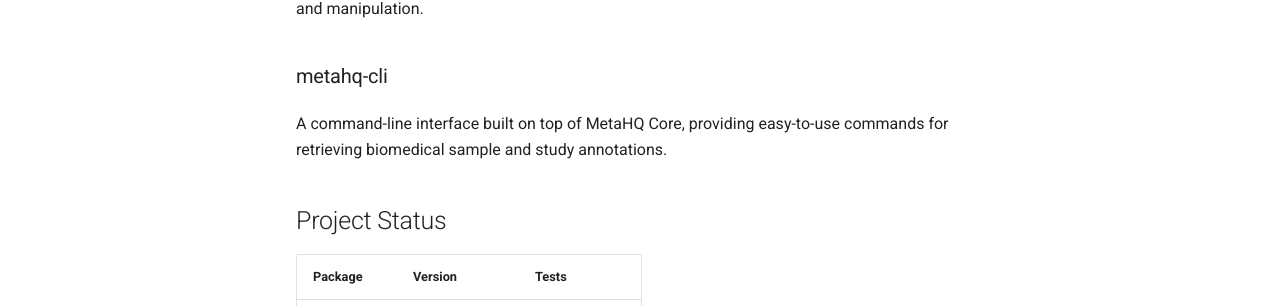
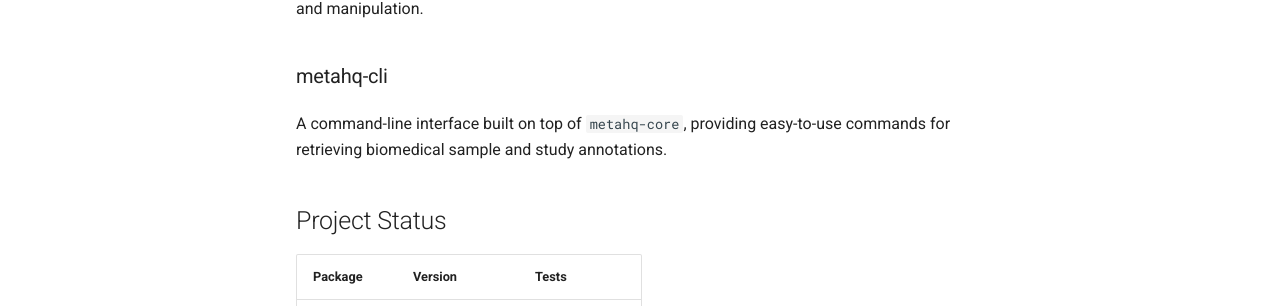
Before and after one commit to krishnanlab/meta-hq, an MkDocs documentation site: the page built from docs/developer/index.md, in a window 1280 px wide and 962 px high. Shown: the part 413-719 px from the top of the window. Built offline with MkDocs 1.6.1 and Material for MkDocs 9.7.7, drawn with Linux system fonts in a browser that asks for light colours; comment, search, counter and statistics services are not loaded.

```diff
--- a/docs/developer/index.md
+++ b/docs/developer/index.md
@@ -8,7 +8,7 @@ The foundational library for the CLI providing data structures and utilities for
 
 ### metahq-cli
 
-A command-line interface built on top of MetaHQ Core, providing easy-to-use commands for retrieving biomedical sample and study annotations.
+A command-line interface built on top of `metahq-core`, providing easy-to-use commands for retrieving biomedical sample and study annotations.
 
 ## Project Status
 
```
